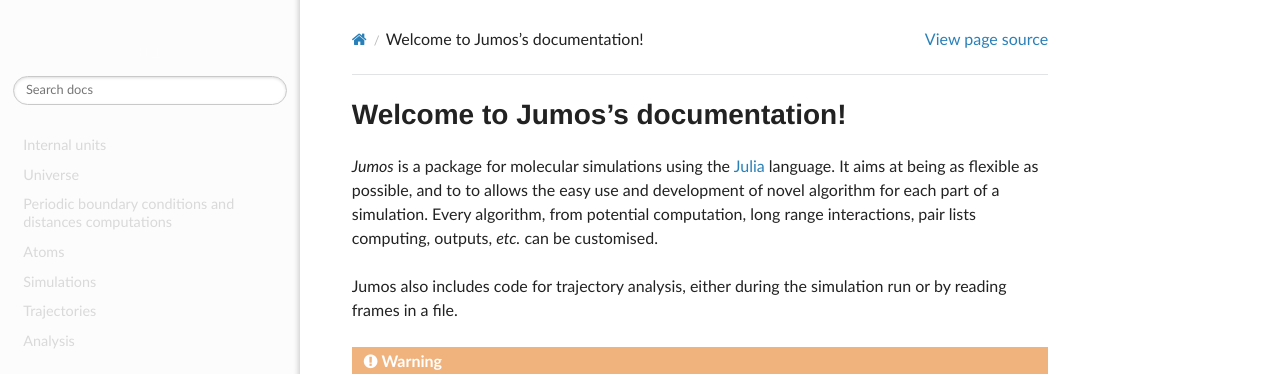
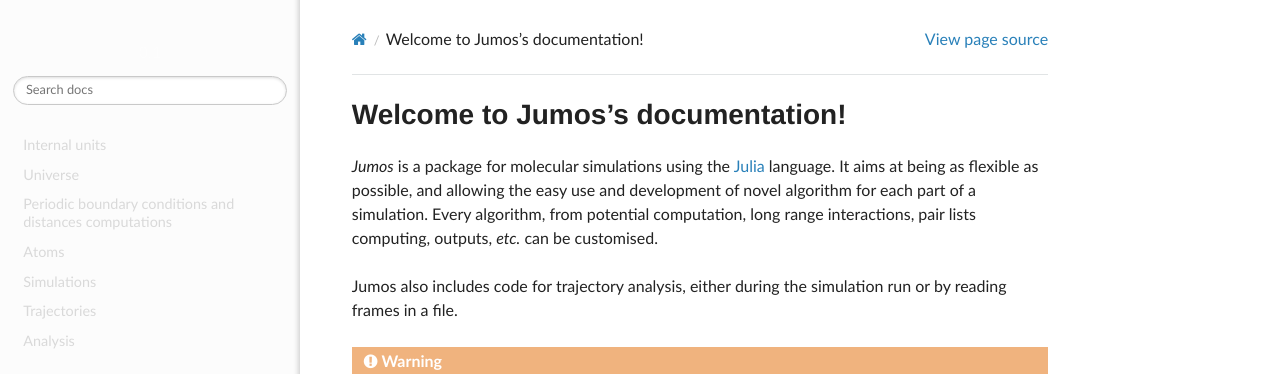
Before and after one commit to Luthaf/Jumos.jl, a Sphinx documentation site: the page built from doc/index.rst, in a window 1280 px wide and 900 px high. Shown: the top 374 px of the window. Built offline with Sphinx 7.4.7 and the Read the Docs theme 2.0.0, drawn with Linux system fonts in a browser that asks for light colours.

Commit message:
[doc] English corrections

```diff
--- a/doc/index.rst
+++ b/doc/index.rst
@@ -3,7 +3,7 @@
 
 `Jumos` is a package for molecular simulations using the
 `Julia <http://julialang.org/>`_ language. It aims at being as flexible as
-possible, and to to allows the easy use and development of novel algorithm for
+possible, and allowing the easy use and development of novel algorithm for
 each part of a simulation. Every algorithm, from potential computation, long
 range interactions, pair lists computing, outputs, `etc.` can be customised.
 
--- a/doc/universe.rst
+++ b/doc/universe.rst
@@ -44,7 +44,7 @@
     is a ``TriclinicCell``.
 
     If no value is given for ``alpha, beta, gamma``, they are set to :math:`\pi/2`.
-    If no value is given for ``Lx, Ly``, they are set to be equal to ``Lx``.
+    If no value is given for ``Ly, Lz``, they are set to be equal to ``Lx``.
     This creates a cubic cell. If no value is given for ``Lx``, a cell with lenghts
     of :math:`0 A` and :math:`\pi/2` angles is constructed.
 
```
